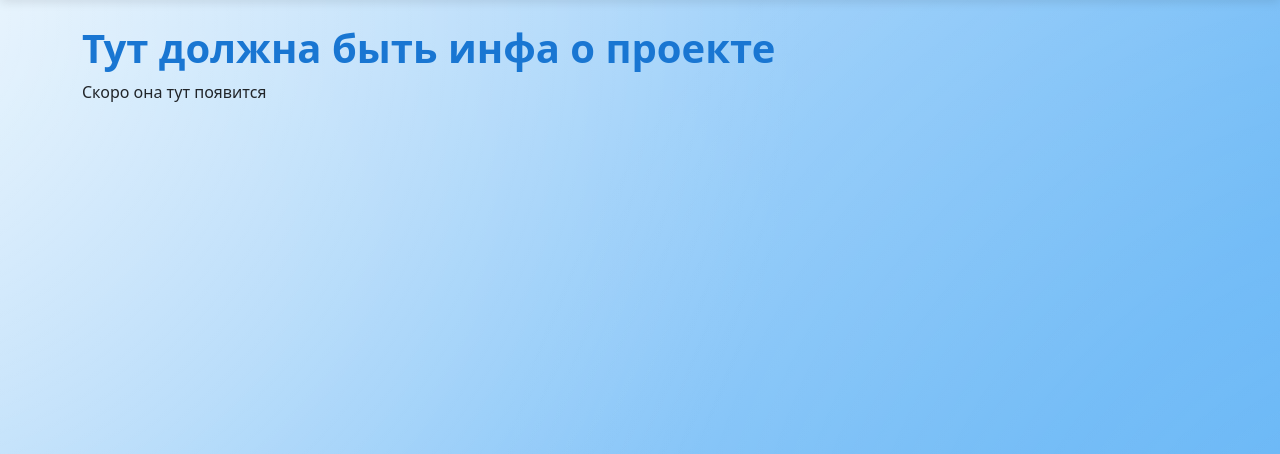
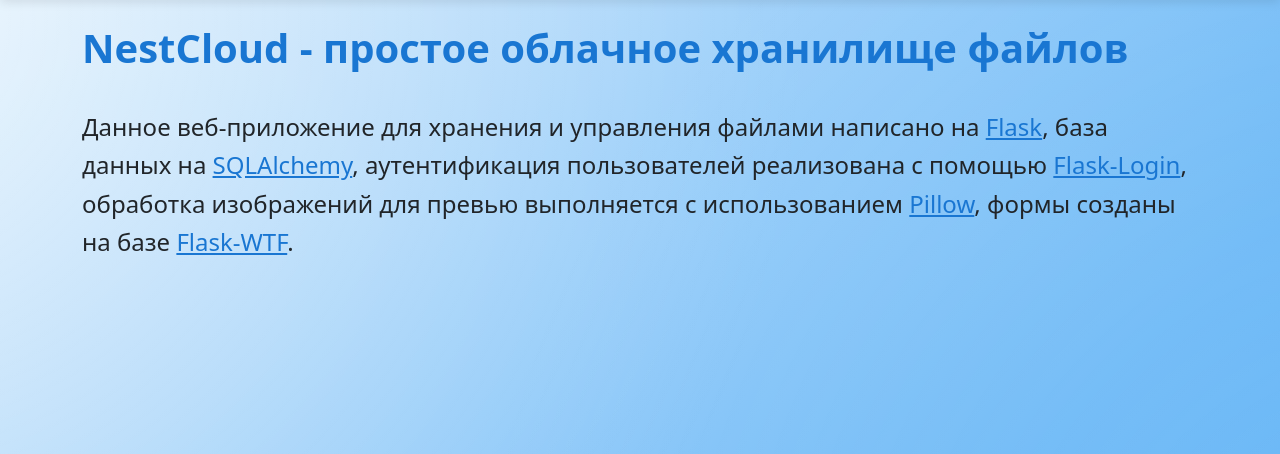
Before and after one commit to LimaEternal/NestCloud, a Flask app: page /about in a window 1280 px wide. Shown: the part 57-511 px from the top of the page. Run offline with Flask 3, Linux system fonts and the light colour scheme; some libraries are stand-ins or nearby versions.

Commit message:
правка страницы about

```diff
--- a/static/css/main.css
+++ b/static/css/main.css
@@ -750,3 +750,9 @@
 .table-responsive .table tbody tr:last-child td:last-child {
   border-bottom-right-radius: 12px;
 }
+
+.about-text {
+    margin-top: 1.5em;
+    font-size: 1.5em;
+    line-height: 1.6;
+}
--- a/templates/about.html
+++ b/templates/about.html
@@ -7,6 +7,17 @@
 {% endblock %}
 
 {% block body %}
-    <h1>Тут должна быть инфа о проекте</h1>
-    <p>Скоро она тут появится</p>
+    <h1>NestCloud - простое облачное хранилище файлов</h1>
+    <p class="about-text">
+        Данное веб-приложение для хранения и управления файлами написано на
+        <a href="https://flask.palletsprojects.com/" target="_blank" rel="noopener">Flask</a>,
+        база данных на
+        <a href="https://www.sqlalchemy.org/" target="_blank" rel="noopener">SQLAlchemy</a>,
+        аутентификация пользователей реализована с помощью
+        <a href="https://flask-login.readthedocs.io/" target="_blank" rel="noopener">Flask-Login</a>,
+        обработка изображений для превью выполняется с использованием
+        <a href="https://pillow.readthedocs.io/" target="_blank" rel="noopener">Pillow</a>,
+        формы созданы на базе
+        <a href="https://flask-wtf.readthedocs.io/" target="_blank" rel="noopener">Flask-WTF</a>.
+    </p>
 {% endblock %}
```
Also changed, not shown: instance/cloud.db.
